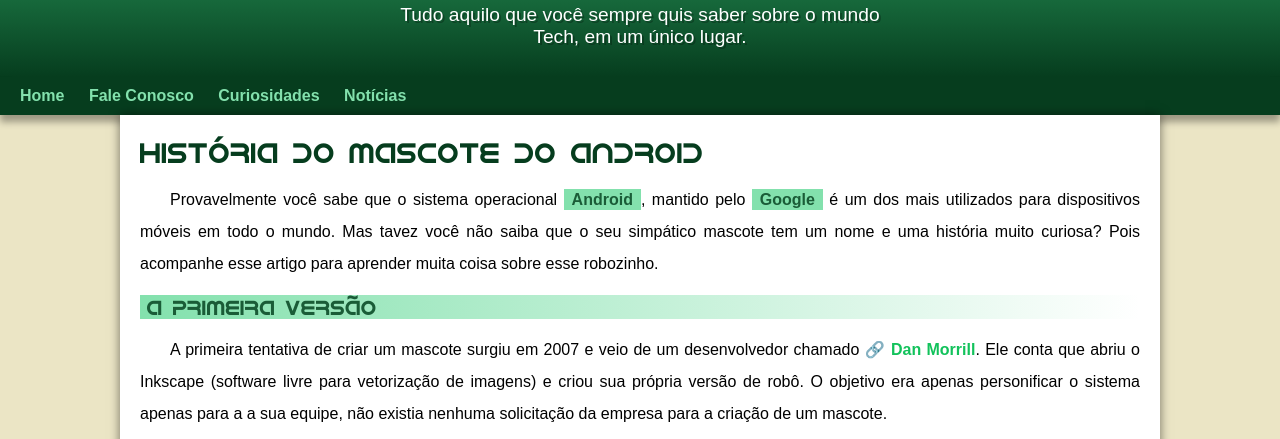
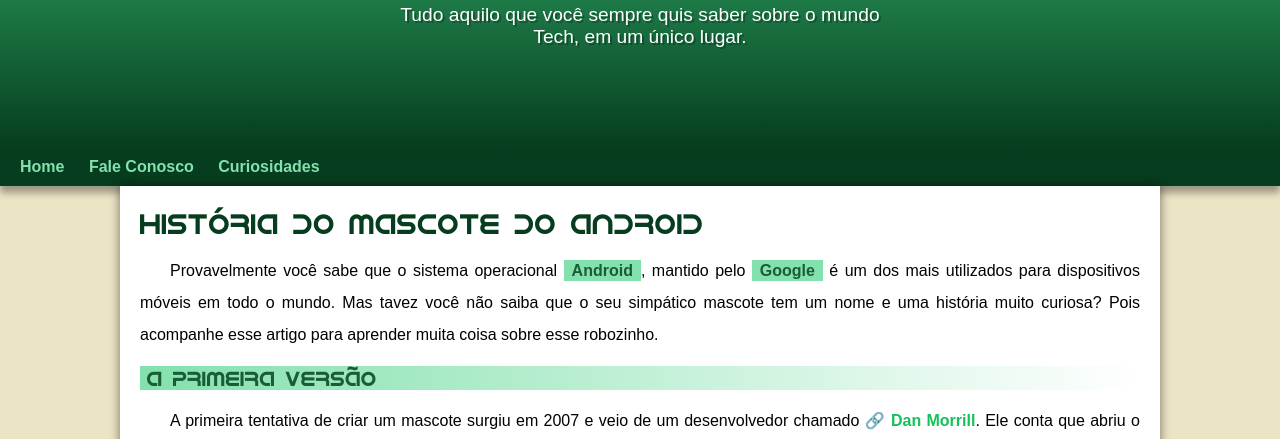
Before and after one commit to gabrielbenghi/projeto-android, a plain HTML site: page index.html in a window 1280 px wide. Shown: the part 113-552 px from the top of the page. Drawn offline with Linux system fonts and the light colour scheme.

Commit message:
problema de padding resolvido do melhor jeito

```diff
--- a/index.html
+++ b/index.html
@@ -16,7 +16,6 @@
             <a href="#" >Home</a>
             <a href="#" >Fale Conosco</a>
             <a href="#" >Curiosidades</a>
-            <a href="#" >Notícias</a>
         </nav>
 
 
--- a/style.css
+++ b/style.css
@@ -64,7 +64,7 @@ header > p{
     padding-right: 10px;
     padding-left: 10px;
     text-shadow: 2px 2px 0px rgb(0, 0, 0, 0.267);
-    margin-bottom: 30px;
+    padding-bottom: 50px;
 
 }
 
```
